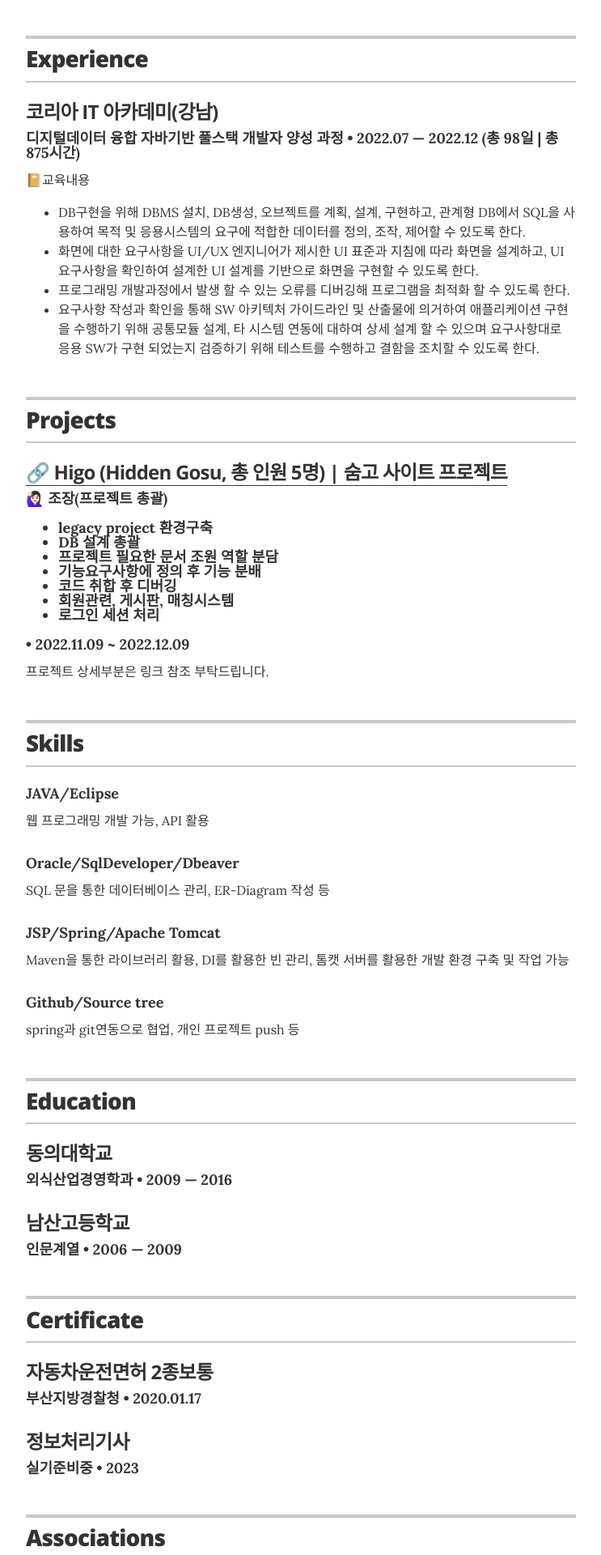
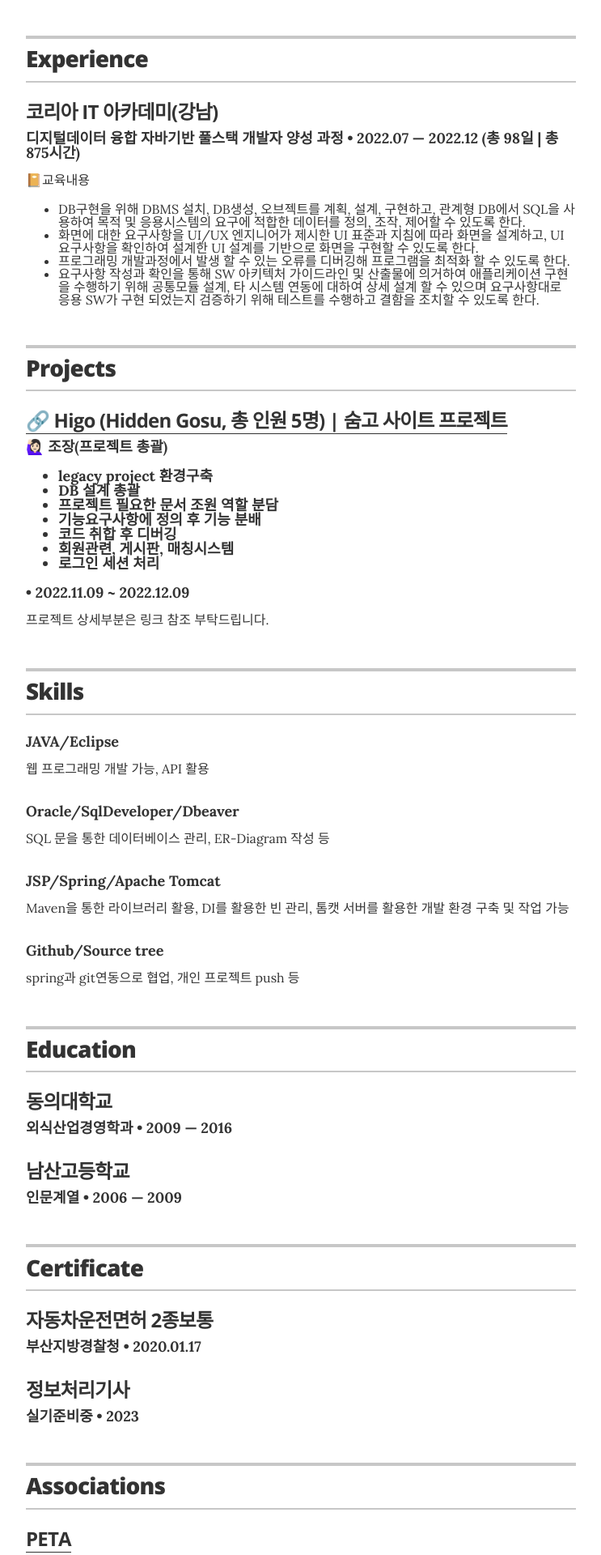
Before and after one commit to skhellou/myself, a Jekyll site: the page built from index.html, in a window 1280 px wide. Shown: the part 412-2332 px from the top of the page at 81% size, without its empty margins (268-1011 px from the left). Built offline with Jekyll 4.4.1, drawn with Linux system fonts in a browser that asks for light colours; grey boxes are pictures that could not be loaded.

Commit message:
Update _resume.scss

```diff
--- a/_sass/_resume.scss
+++ b/_sass/_resume.scss
@@ -170,6 +170,7 @@
       }
     }
   }
+  .resume-item-list > li { line-height: 1;}
   .resume-item-copy { margin: .75rem 0 0; }
 }
 
```
